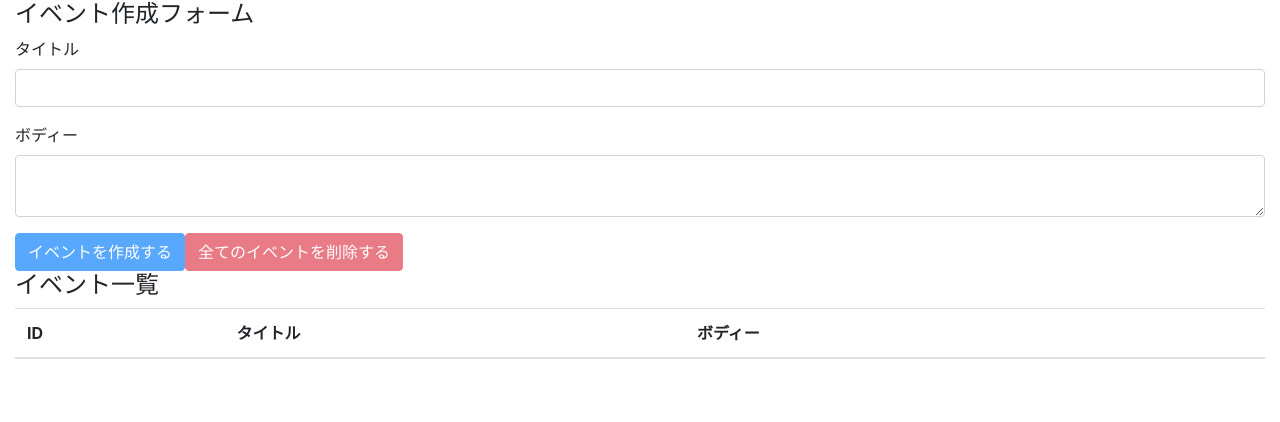
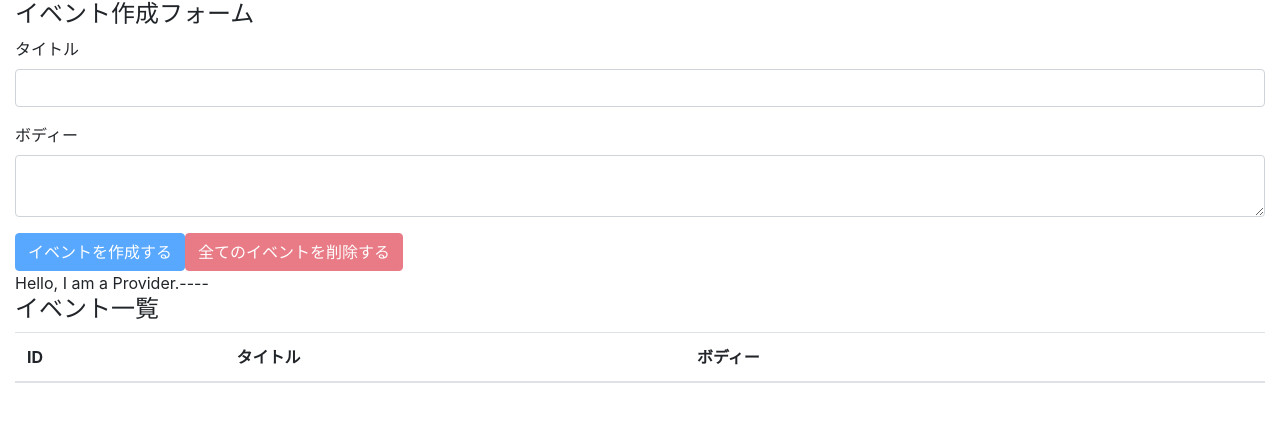
Before and after one commit to cmjito/react-hooks-101, a React (Create React App) app: page / in a window 1280 px wide. Shown: the top 422 px of the page. Built offline with nearby package versions, Linux system fonts and the light colour scheme.

Commit message:
20200528

```diff
--- a/src/components/Events.js
+++ b/src/components/Events.js
@@ -1,13 +1,17 @@
 import React, { useContext } from 'react'
 
 import Event from './Event'
-//import AppContext from '../contexts/AppContext'
+import AppContext from '../contexts/AppContext'
+
 
 const Events = ({state, dispatch}) => {
   //const { state } = useContext(AppContext)
+  const value = useContext(AppContext)
 
   return (
     <>
+      <div>{value}</div>
+
       <h4>イベント一覧</h4>
       <table className="table table-hover">
         <thead>
```
Also changed, not shown: src/components/App.js (+5 -3 lines).
